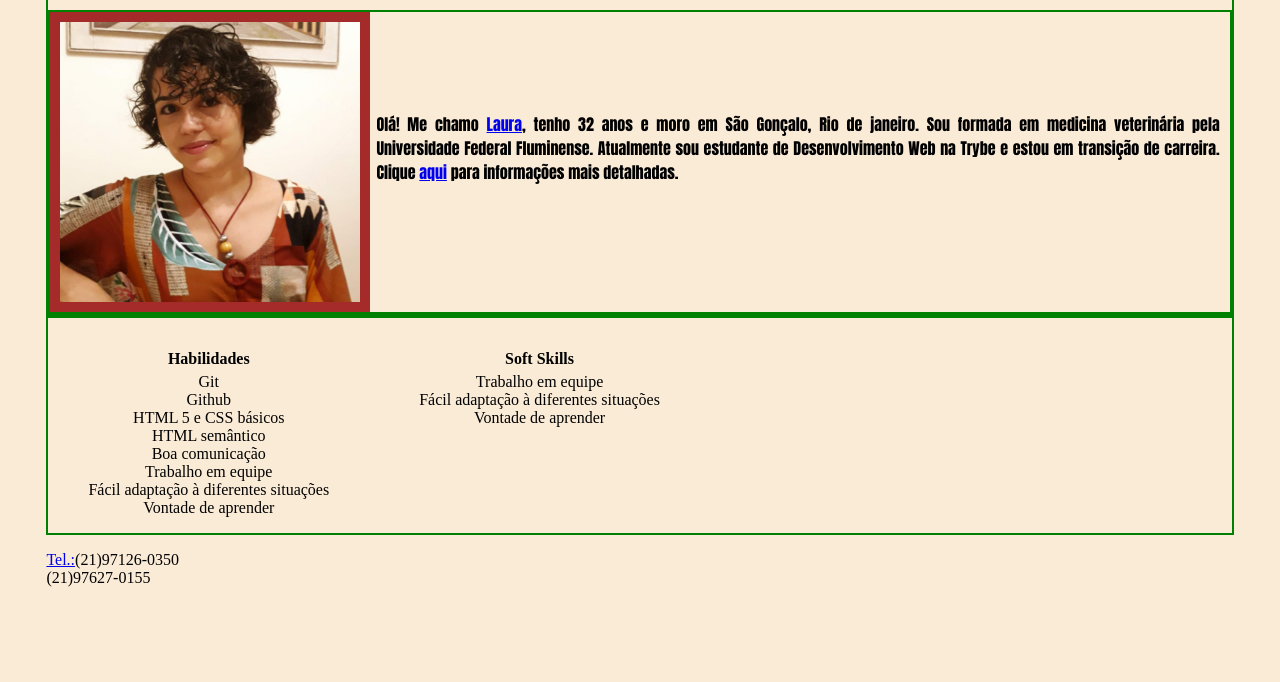
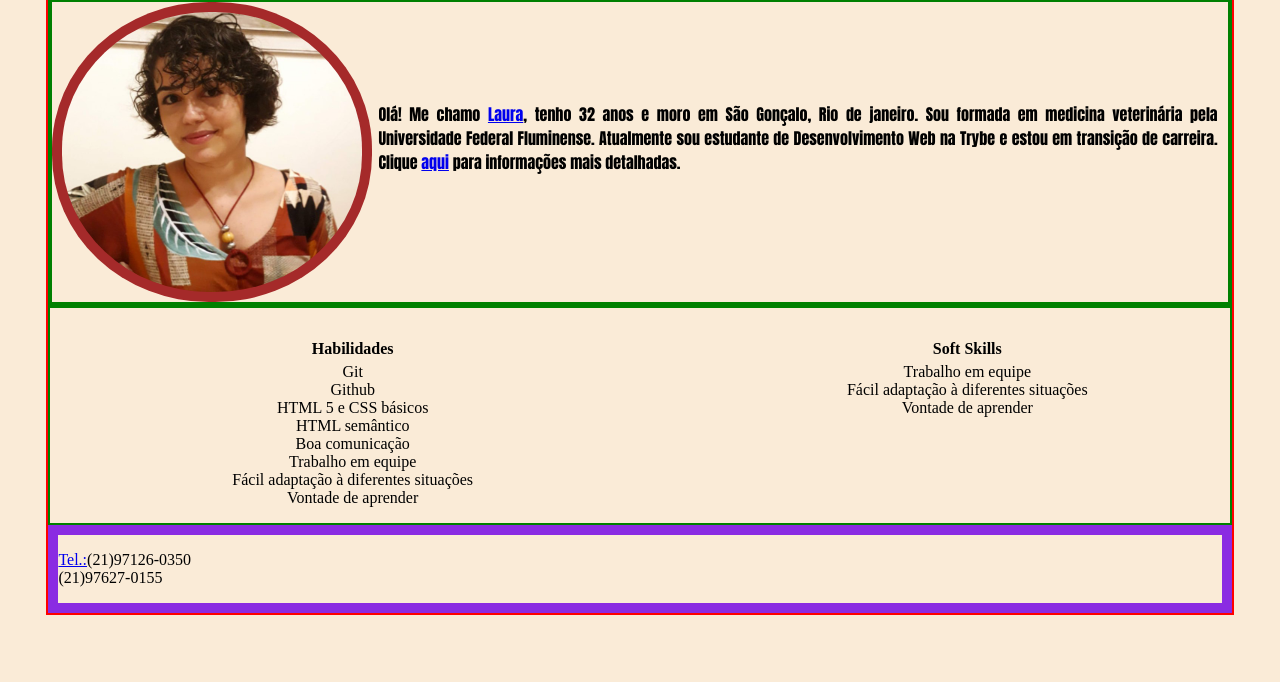
Before and after one commit to Laura2606/Laura2606.github.io, a plain HTML site: page index.html in a window 1280 px wide. Shown: the part 118-800 px from the top of the page. Drawn offline with Linux system fonts and the light colour scheme.

Commit message:
ajustei colunas na div, criei um footer

```diff
--- a/index.css
+++ b/index.css
@@ -5,11 +5,16 @@ div {
 section {
     border: 2px solid red;
 }
+footer {
+    border:10px solid blueviolet;
+}
 
 body {
     background-color: antiquewhite;
     padding: 3%;
 }
+
+
 
 .meuNome {
     font-family: 'Franklin Gothic Medium', 'Arial Narrow', Arial, sans-serif;
@@ -34,6 +39,7 @@ body {
     /*foto do mesmo tamanho que a div .image-container, que contém a foto e a descrição*/
     padding: 10px;
     background-color: brown;
+    border-radius: 49%;
 }
 
 .image-container {
@@ -79,16 +85,19 @@ nav li a:hover {
     display: flex;
     position: relative;
     column-gap: 50px;
-
     text-align: center;
 
+}
+
+#softSkills li,
+#habilidades li {
+    list-style-type: none;
 
 }
 
 #softSkills,
 #habilidades {
-    list-style-type: none;
-
+    flex: 1;
 }
 
 
--- a/index.html
+++ b/index.html
@@ -10,7 +10,7 @@
 </head>
 
 <body>
-    <!-- <section class="conteudo"> -->
+    <section class="conteudo">
         <div class="img-e-conteudo">
             <h1 class="meuNome">Laura Vieira Pires</h1>
 
@@ -57,11 +57,12 @@
         <li class="softSkill3">Vontade de aprender</li>
     </ul>
 </div>
-
+<footer>
 <p id="contato">
     <a href="#contato">Tel.:</a>(21)97126-0350<br>(21)97627-0155
 </p>
-<!-- </section> -->
+</footer>
+</section>
 
 </body>
 
```
